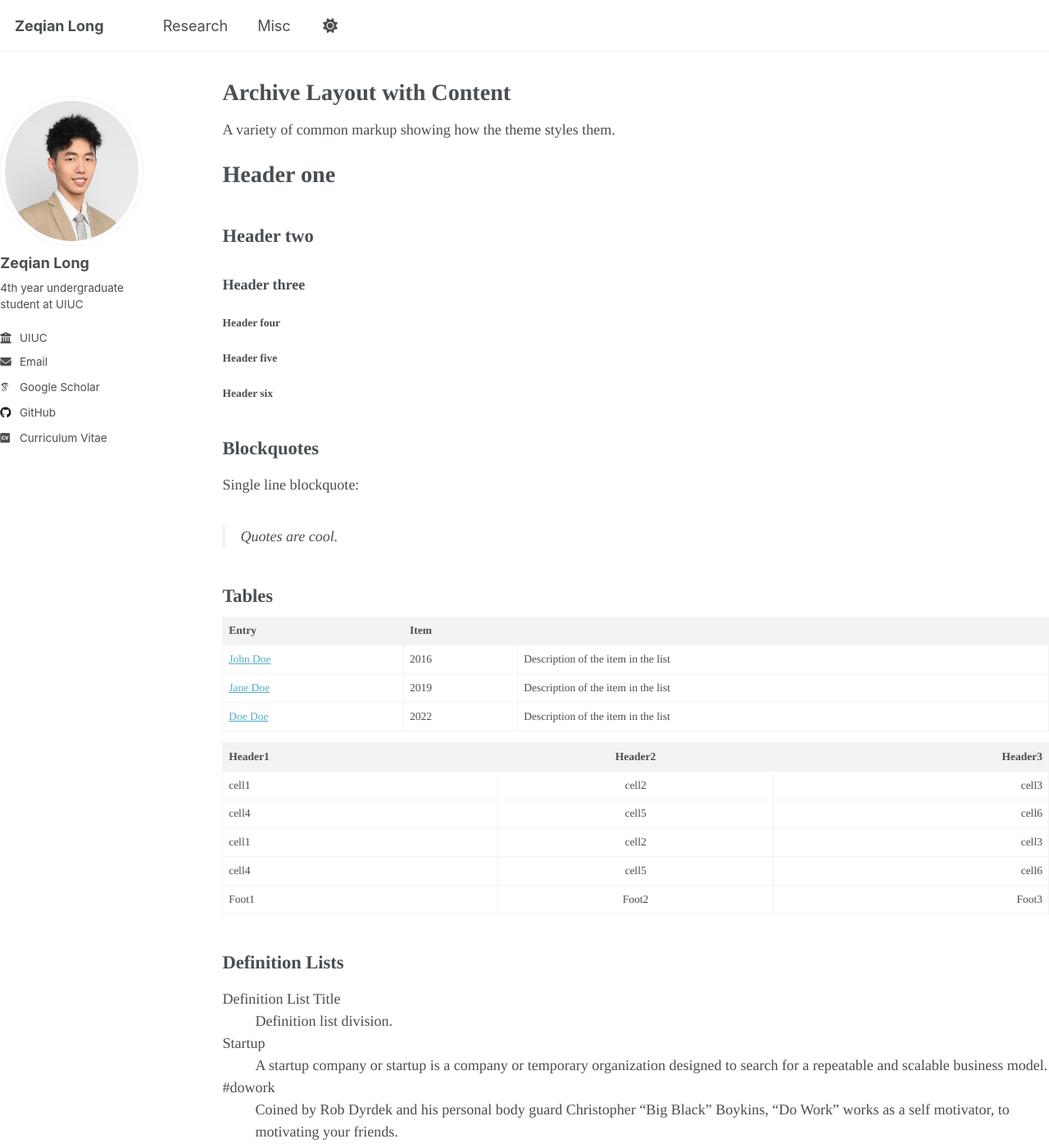
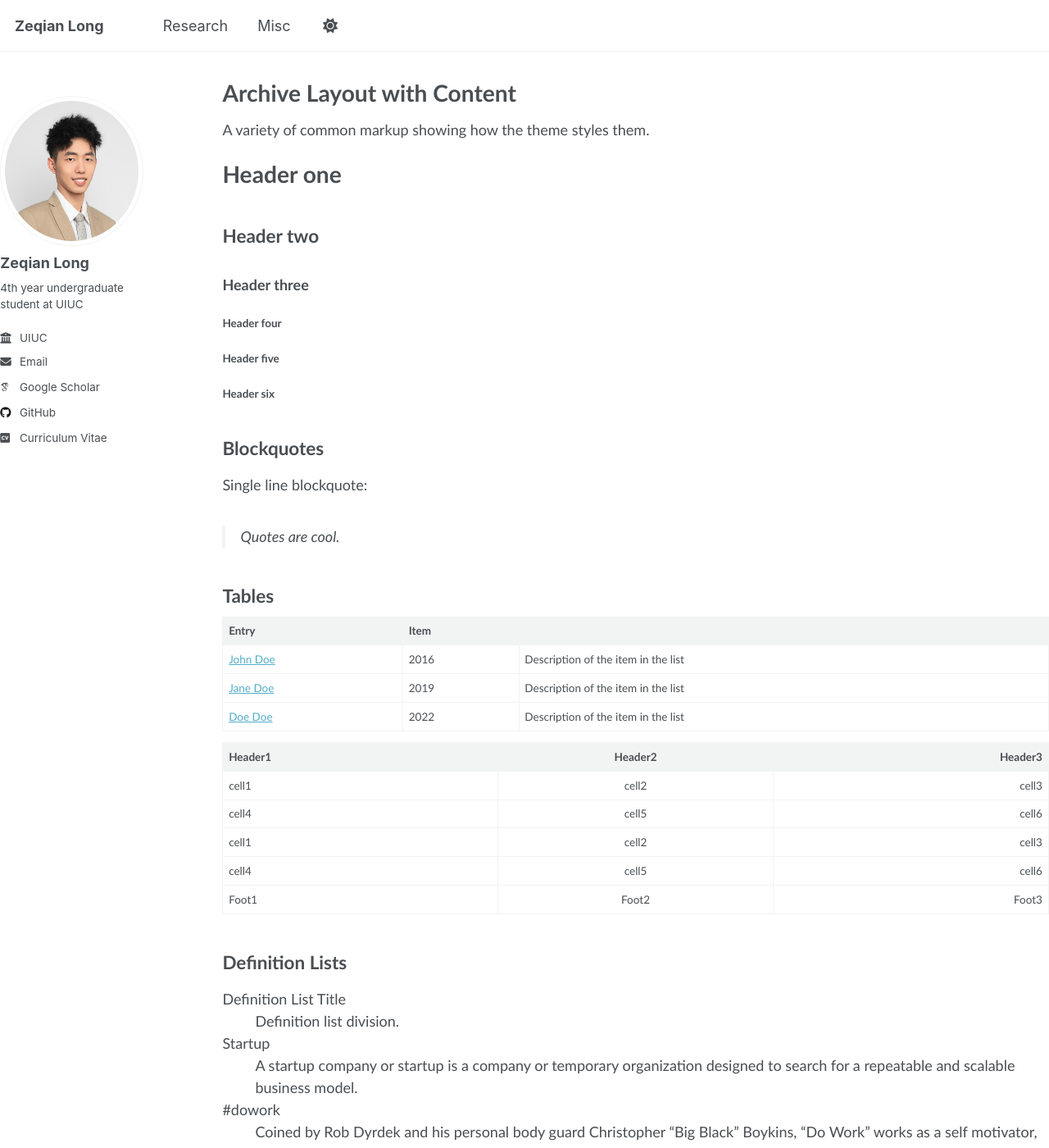
Before and after one commit to Zeqian-Long/Zeqian-Long.github.io, a Jekyll site: the page built from _pages/archive-layout-with-content.md, in a window 1280 px wide and 1400 px high. Shown: the whole window at 82% size. Built offline with Jekyll 4.4.1, drawn with Linux system fonts in a browser that asks for light colours; some web fonts are replaced; a style sheet for code colours, icons or effects is not loaded.

Commit message:
adjust font

```diff
--- a/_sass/_themes.scss
+++ b/_sass/_themes.scss
@@ -24,8 +24,9 @@ $helvetica                  : Helvetica, "Helvetica Neue", Arial, sans-serif;
 
 /* Serif typefaces */
 $georgia                    : Georgia, serif;
-$times                      : Times, serif;
+// $times                      : Times, serif;
 // $times                      : "CMU Serif Roman", "CMU Serif", Georgia, serif;
+$times                      : "Trebuchet MS", "Trebuchet", sans-serif;
 $bodoni                     : "Bodoni MT", serif;
 $calisto                    : "Calisto MT", serif;
 $garamond                   : Garamond, serif;
```
